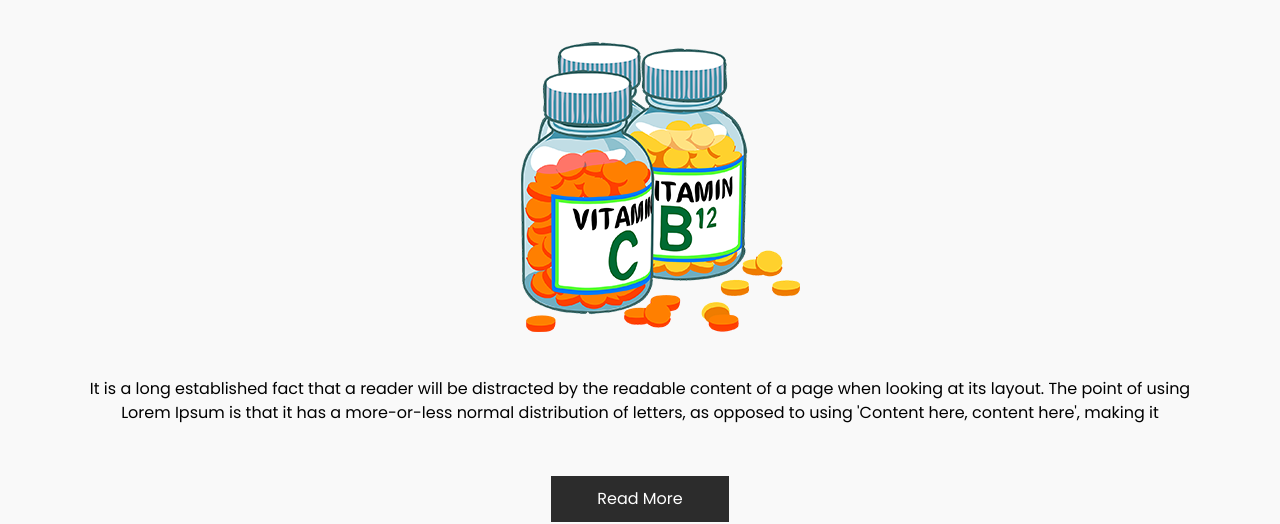
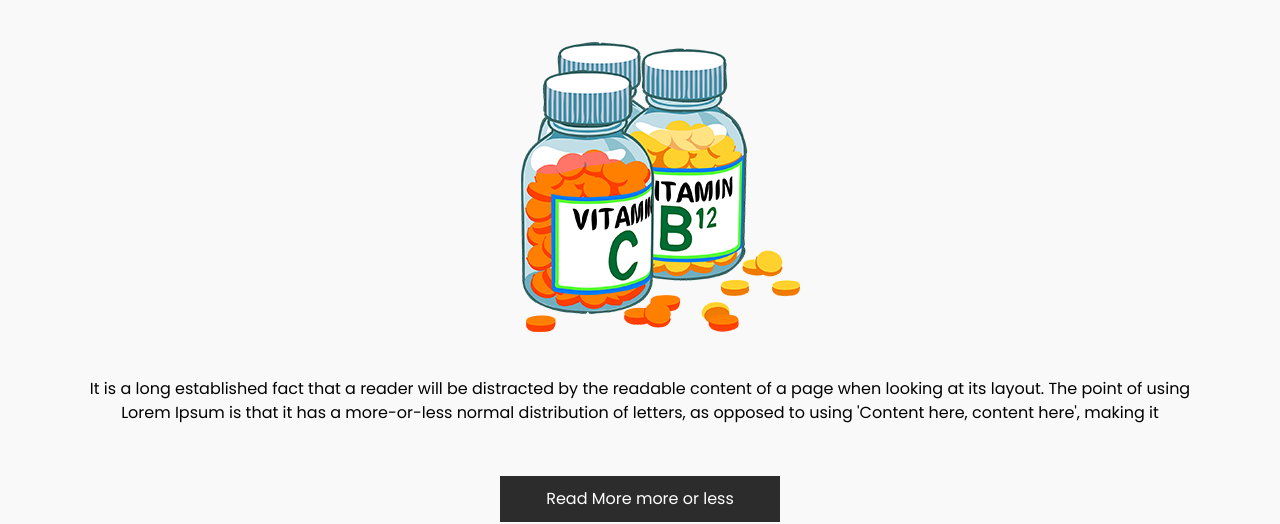
Before and after one commit to ariefwinanto/medion_web, a plain HTML site: page news.html in a window 1280 px wide. Shown: the part 279-803 px from the top of the page. Drawn offline with nearby package versions, Linux system fonts and the light colour scheme.

Commit message:
second-commit

```diff
--- a/news.html
+++ b/news.html
@@ -134,7 +134,7 @@
         </p>
         <div class="d-flex justify-content-center">
           <a href="">
-            Read More
+            Read More more or less
           </a>
         </div>
       </div>
```
